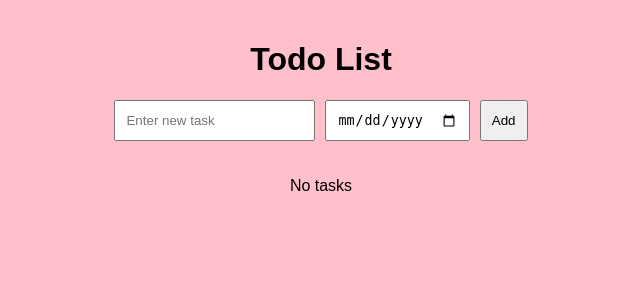
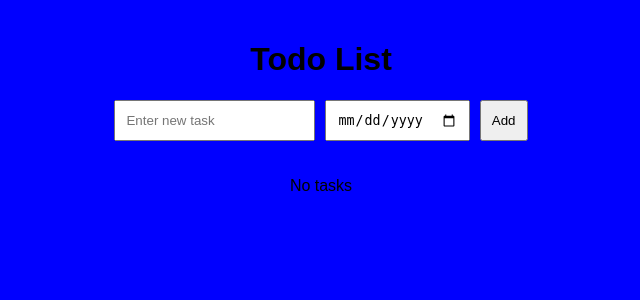
Before and after one commit to yp3yp3/Todo_list, a Flask app: page / in a window 1280 px wide. Shown: the top 300 px of the page, without its empty margins (319-959 px from the left). Run offline with Flask 3, Linux system fonts and the light colour scheme; data that the repository does not hold is empty.

Commit message:
test pipline

```diff
--- a/app/templates/index.html
+++ b/app/templates/index.html
@@ -10,7 +10,7 @@
             margin: 0 auto;
             padding: 20px;
             text-align: center;
-            background-color: pink;
+            background-color: blue;
         }
         .task-container {
             display: inline-block;
```
Also changed, not shown: 2 other files.
